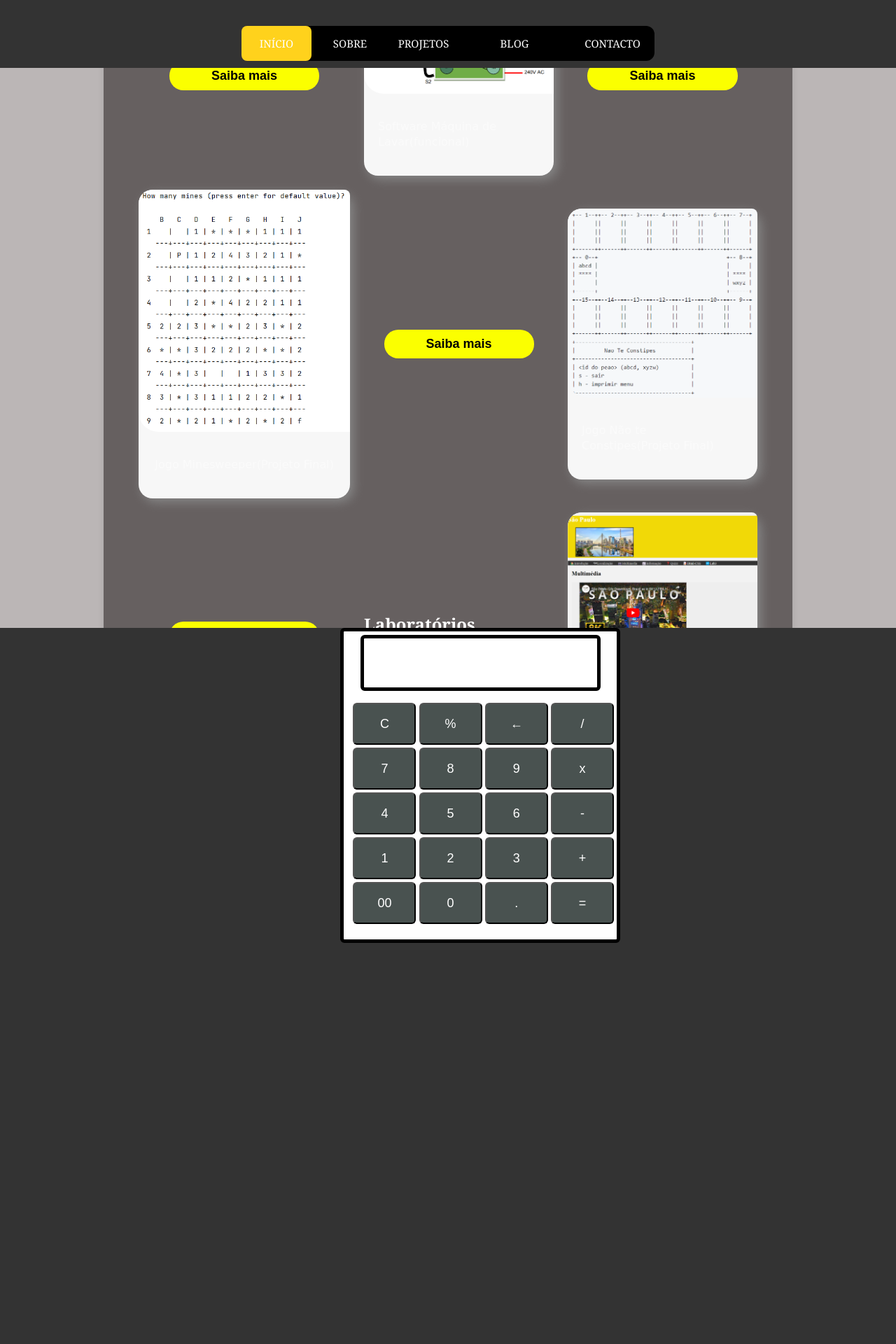
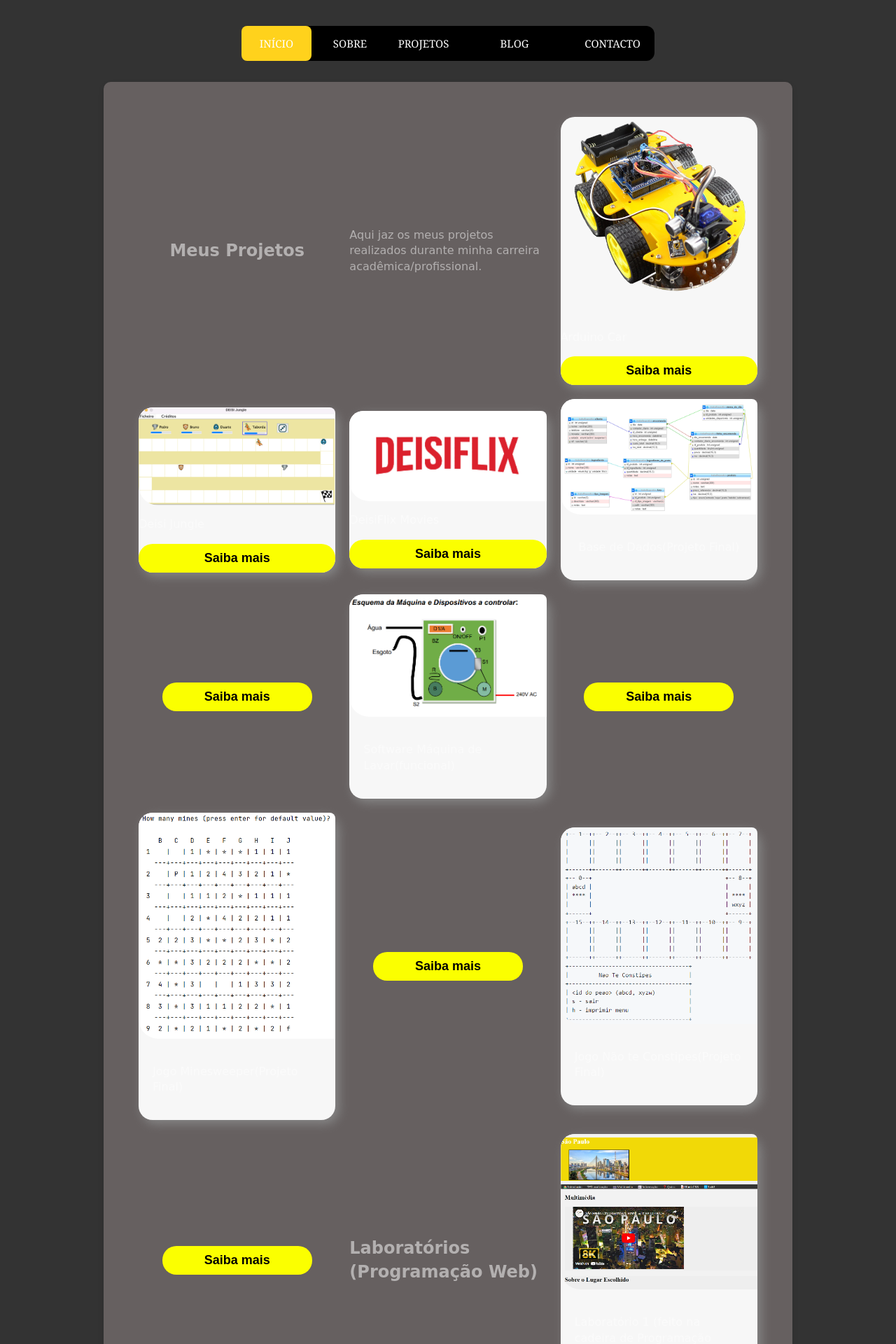
Before and after one commit to felipegsi/a22103965-django-portifolio, a Django app: page /projetos in a window 1280 px wide. Shown: the top 1920 px of the page at 70% size. Before the commit the page ends 1347 px from the top, so only its background shows below. Run offline with Django 4.2, Linux system fonts and the light colour scheme; grey boxes are pictures that could not be loaded.

Commit message:
projetos.css semi feito

```diff
--- a/portifolio/static/portfolio/css/index.css
+++ b/portifolio/static/portfolio/css/index.css
@@ -100,11 +100,11 @@
     max-width: 80%;
     margin: 0 auto;
     padding: 0 20px;
+
 }
 
 .hero {
     position: relative;
-    background: #bbb6b6;
     color: white;
     height: 100vh;
     display: flex;
--- a/portifolio/static/portfolio/css/projetos.css
+++ b/portifolio/static/portfolio/css/projetos.css
@@ -177,3 +177,29 @@
   padding: 10px 60px;
   cursor: pointer;
 }
+
+.hero-projetos {
+    position: relative;
+    color: white;
+    align-items: center;
+    overflow: hidden;
+
+}
+
+.hero-projetos {
+    position: relative;
+    z-index: 1;
+    font-size: 4.5rem;
+    margin: 0 0 10px;
+    line-height: 1;
+    color: rgba(255, 255, 255, 0.9);
+}
+
+.hero-projetos {
+    position: relative;
+    z-index: 1;
+    color: rgba(255, 255, 255, 0.5);
+    line-height: 1.4;
+    font-family: 'Cherry Swash', cursive;
+    font-size: 16px;
+}
--- a/portifolio/templates/portfolio/projetos.html
+++ b/portifolio/templates/portfolio/projetos.html
@@ -14,7 +14,7 @@
 
 {% block main %}
 
-    <section class="hero">
+    <section class="hero-projetos">
         <div class="content">
             <div class="capitais">
                 <h2>Meus Projetos</h2>
```
